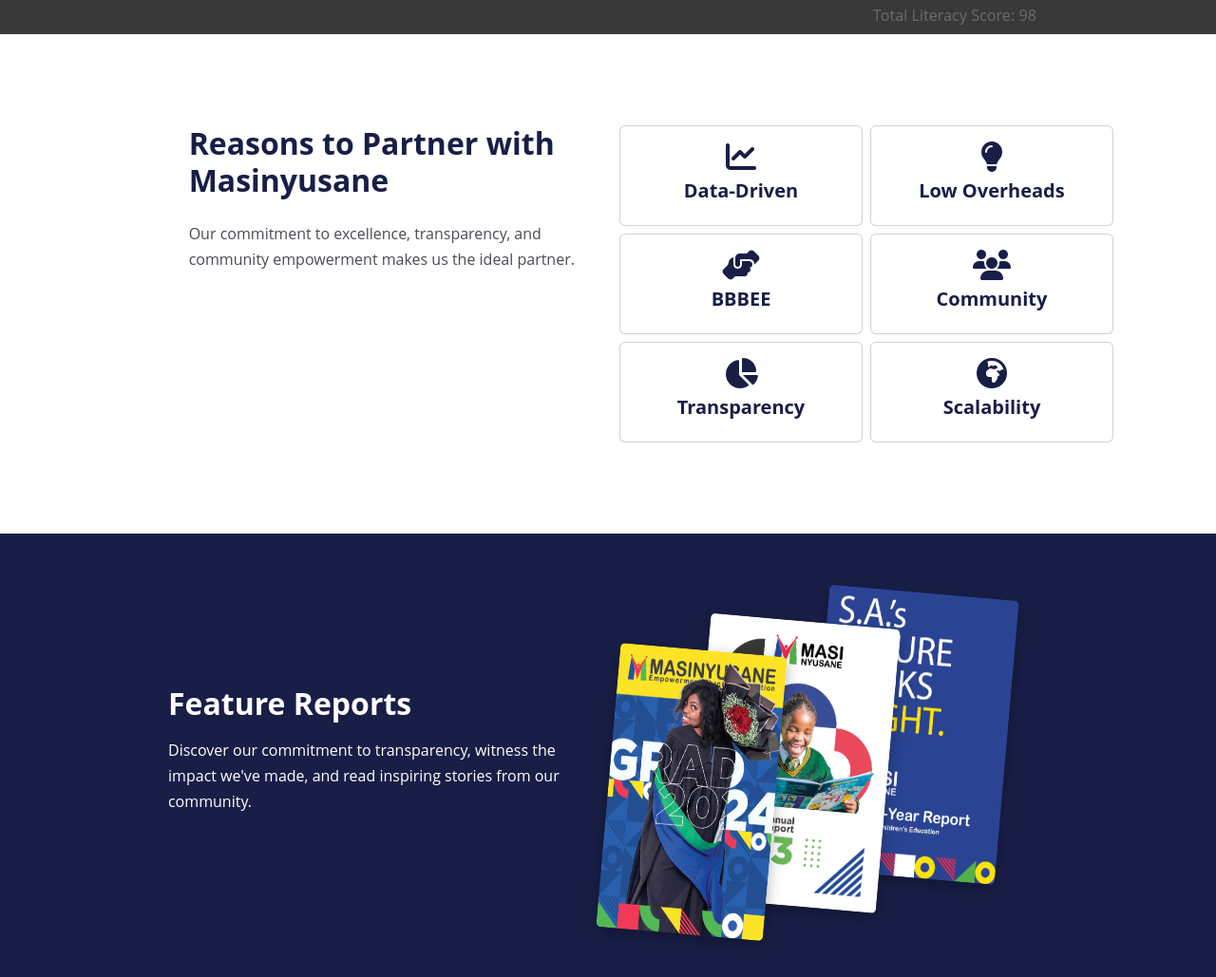
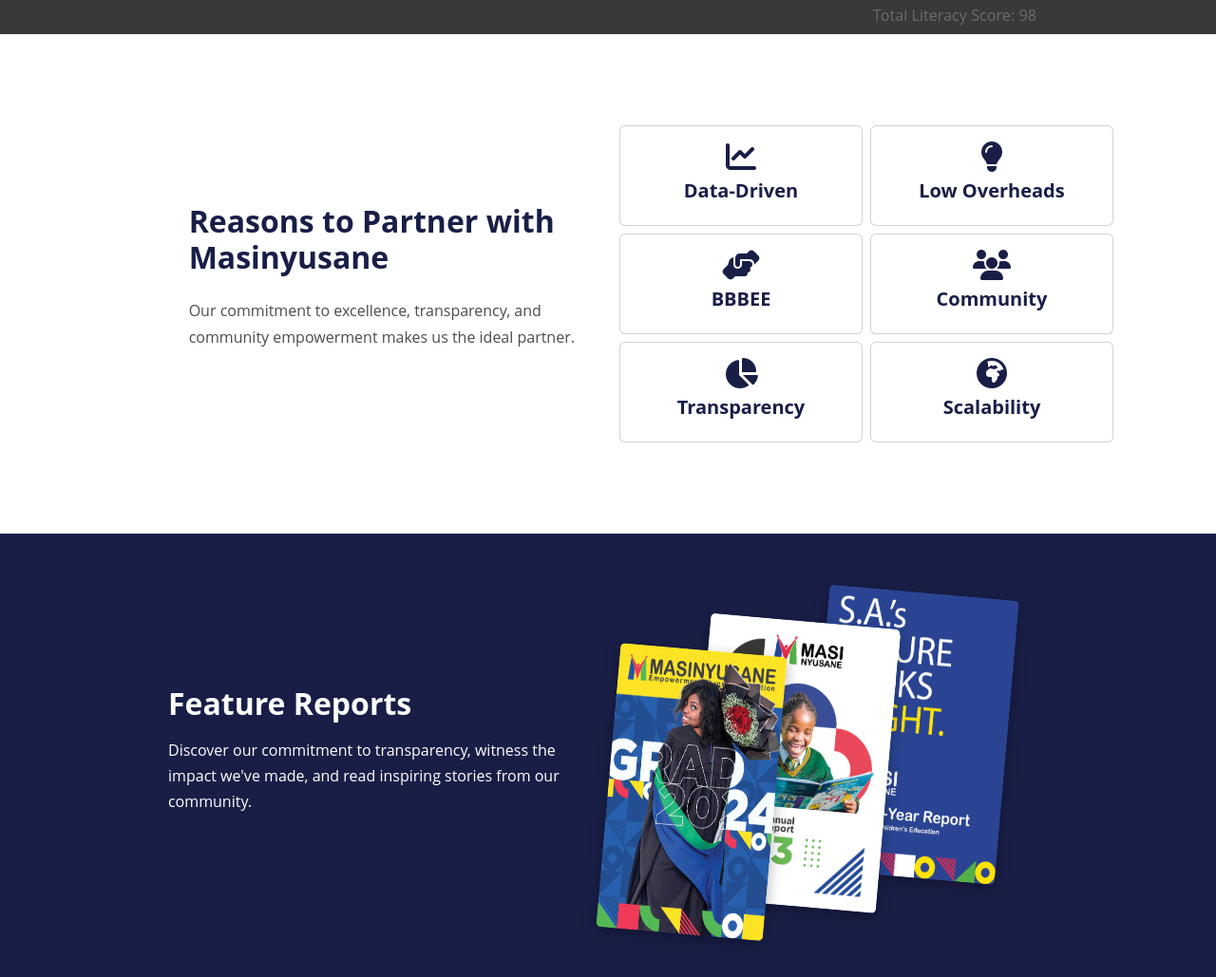
Before and after one commit to JimMcKeown17/website-redesign, a website: page index.html in a window 1280 px wide. Shown: the part 5578-6607 px from the top of the page at 95% size. Drawn offline with nearby package versions, Linux system fonts and the light colour scheme; grey boxes are pictures that could not be loaded.

Commit message:
layout changes on home page

```diff
--- a/index.html
+++ b/index.html
@@ -469,7 +469,9 @@
       <div class="container">
         <div class="row" data-aos="fade-right">
           <!-- Left Column -->
-          <div class="col-md-5 offset-md-1">
+          <div
+            class="col-md-5 offset-md-1 d-flex flex-column justify-content-center"
+          >
             <h2 class="mb-4">Reasons to Partner with Masinyusane</h2>
             <p>
               Our commitment to excellence, transparency, and community
@@ -944,7 +946,7 @@
 
     <!-- FOOTER -->
     <footer class="footer bg-dark text-light py-5">
-      <div class="container">
+      <div class="container fw-light">
         <div class="row">
           <!-- Company Info -->
           <div class="col-md-4 mb-4">
```
